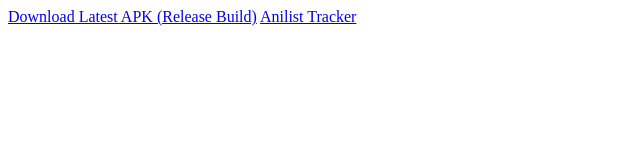
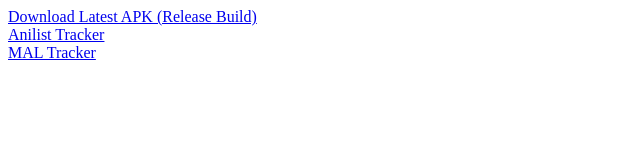
Before and after one commit to JeelPatel231/Otter, a plain HTML site: page index.html in a window 1280 px wide. Shown: the whole page, without its empty margins (0-640 px from the left). Drawn offline with Linux system fonts and the light colour scheme.

Commit message:
add MAL tracker implementation

```diff
--- a/index.html
+++ b/index.html
@@ -17,8 +17,9 @@
 </head>
 
 <body>
-  <a href="assets/app-release.apk">Download Latest APK (Release Build)</a>
-  <a plugin-link href="assets/AnilistTracker.jar">Anilist Tracker</a>
+  <a href="assets/app-release.apk">Download Latest APK (Release Build)</a> <br>
+  <a plugin-link href="assets/AnilistTracker.jar">Anilist Tracker</a> <br>
+  <a plugin-link href="assets/MalTracker.jar">MAL Tracker</a> <br>
 </body>
 
 </html>
```
Also changed, not shown: 2 other files.
